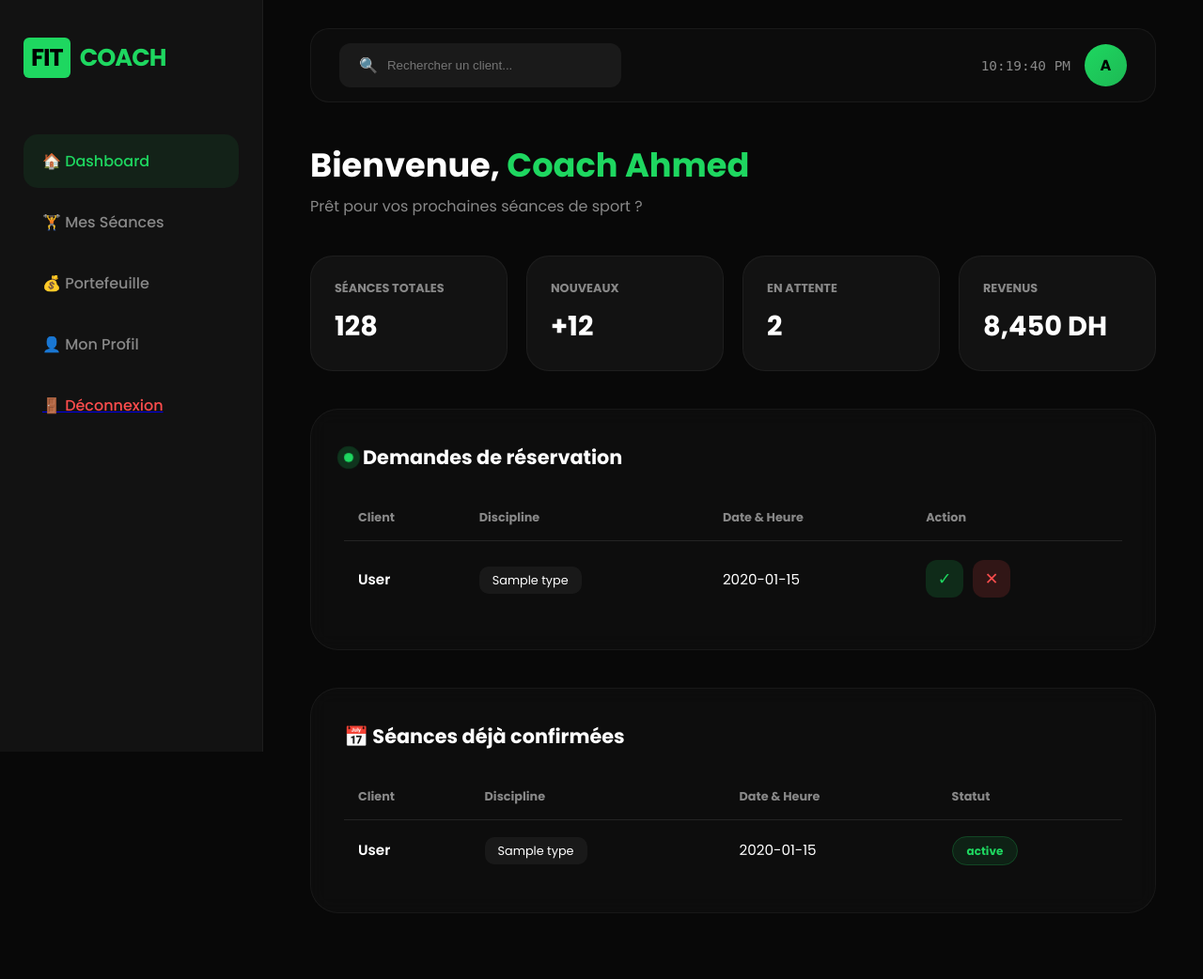
After one commit to ayouberrak/choach_pro, a PHP site: template app/views/coach.view.php in a window 1280 px wide. The commit adds this page. Shown: the whole page at 94% size. Run offline with PHP 8.4, Linux system fonts and the light colour scheme; the template is opened without the code that fills it: most values are stand-ins (such as "Sample title", 1, 10 or a date in 2020).

```diff
--- a/app/models/signupModel.php
+++ b/app/models/signupModel.php
@@ -20,7 +20,7 @@ function insertUser($conn,$nom,$prenom,$email,$password,$id_role){
             'id_role'=>$id_role
     ]);
         if($ress){
-        return $conn->lastInsertId(); // غادي ترجع id صحيح
+        return $conn->lastInsertId();
     }
     return false;
 }
--- /dev/null
+++ b/app/views/coach.view.php
@@ -0,0 +1,234 @@
+<!DOCTYPE html>
+<html lang="fr">
+<head>
+    <meta charset="UTF-8">
+    <meta name="viewport" content="width=device-width, initial-scale=1.0">
+    <title>FitCoach - Dashboard Elite</title>
+    <link href="https://fonts.googleapis.com/css2?family=Poppins:wght@300;400;500;600;700&display=swap" rel="stylesheet">
+    <style>
+        :root {
+            --primary: #1ed760;
+            --bg-dark: #080808;
+            --card-bg: #121212;
+            --text-white: #ffffff;
+            --text-gray: #888888;
+            --danger: #ff4d4d;
+            --border: rgba(255, 255, 255, 0.05);
+            --gradient: linear-gradient(135deg, #1ed760 0%, #1db954 100%);
+        }
+
+        * { margin: 0; padding: 0; box-sizing: border-box; }
+        body { font-family: 'Poppins', sans-serif; background-color: var(--bg-dark); color: var(--text-white); display: flex; min-height: 100vh; overflow-x: hidden; }
+
+        /* --- Sidebar --- */
+        .sidebar { width: 280px; background: var(--card-bg); border-right: 1px solid var(--border); padding: 40px 25px; position: fixed; height: 100vh; z-index: 100; }
+        .logo { font-size: 1.6rem; font-weight: 800; color: var(--primary); letter-spacing: -1px; margin-bottom: 60px; display: flex; align-items: center; gap: 10px; }
+        .logo span { background: var(--primary); color: #000; padding: 2px 8px; border-radius: 6px; }
+
+        .nav-link { padding: 16px 20px; color: var(--text-gray); text-decoration: none; border-radius: 15px; margin-bottom: 8px; display: flex; align-items: center; gap: 15px; transition: 0.4s; cursor: pointer; font-weight: 500; }
+        .nav-link:hover, .nav-link.active { background: rgba(30, 215, 96, 0.08); color: var(--primary); }
+
+        /* --- Main Content --- */
+        .main-content { flex: 1; margin-left: 280px; padding: 30px 50px; }
+
+        /* --- Top Bar --- */
+        .top-bar { display: flex; justify-content: space-between; align-items: center; margin-bottom: 40px; background: rgba(255,255,255,0.02); padding: 15px 30px; border-radius: 20px; border: 1px solid var(--border); }
+        .search-box { background: #1a1a1a; border-radius: 12px; padding: 10px 20px; display: flex; align-items: center; width: 300px; border: 1px solid transparent; transition: 0.3s; }
+        .search-box:focus-within { border-color: var(--primary); }
+        .search-box input { background: none; border: none; color: white; margin-left: 10px; outline: none; width: 100%; }
+        .user-profile { display: flex; align-items: center; gap: 15px; }
+        .user-avatar { width: 45px; height: 45px; background: var(--gradient); border-radius: 50%; display: flex; align-items: center; justify-content: center; font-weight: 700; color: #000; }
+
+        /* --- Welcome Section --- */
+        .welcome-hero { margin-bottom: 40px; }
+        .welcome-hero h1 { font-size: 2.2rem; margin-bottom: 5px; }
+        .welcome-hero span { color: var(--primary); }
+        .digital-clock { font-size: 0.9rem; color: var(--text-gray); font-family: monospace; }
+
+        /* --- Stats Row --- */
+        .stats-row { display: grid; grid-template-columns: repeat(4, 1fr); gap: 20px; margin-bottom: 40px; }
+        .stat-card { background: var(--card-bg); padding: 25px; border-radius: 24px; border: 1px solid var(--border); position: relative; overflow: hidden; }
+        .stat-card::after { content: ''; position: absolute; top: 0; right: 0; width: 5px; height: 100%; background: var(--primary); opacity: 0; transition: 0.3s; }
+        .stat-card:hover::after { opacity: 1; }
+        .stat-card h4 { color: var(--text-gray); font-size: 0.8rem; text-transform: uppercase; margin-bottom: 10px; }
+        .stat-card p { font-size: 1.8rem; font-weight: 700; }
+
+        /* --- Section Container --- */
+        .glass-panel { background: rgba(18, 18, 18, 0.6); backdrop-filter: blur(10px); border-radius: 30px; padding: 35px; border: 1px solid var(--border); margin-bottom: 40px; }
+        .panel-header { display: flex; justify-content: space-between; align-items: center; margin-bottom: 25px; }
+        .panel-header h3 { font-size: 1.3rem; display: flex; align-items: center; gap: 10px; }
+        .pulse-icon { width: 10px; height: 10px; background: var(--primary); border-radius: 50%; box-shadow: 0 0 10px var(--primary); animation: pulse 2s infinite; }
+
+        @keyframes pulse { 0% { transform: scale(0.95); box-shadow: 0 0 0 0 rgba(30, 215, 96, 0.7); } 70% { transform: scale(1); box-shadow: 0 0 0 10px rgba(30, 215, 96, 0); } 100% { transform: scale(0.95); box-shadow: 0 0 0 0 rgba(30, 215, 96, 0); } }
+
+        /* --- Table Style --- */
+        table { width: 100%; border-collapse: collapse; }
+        th { text-align: left; padding: 15px; color: var(--text-gray); font-size: 0.8rem; border-bottom: 1px solid var(--border); }
+        td { padding: 20px 15px; border-bottom: 1px solid var(--border); font-size: 0.95rem; }
+        tr:last-child td { border: none; }
+
+        .client-name { font-weight: 600; color: #fff; }
+        .sport-badge { background: rgba(255,255,255,0.05); padding: 6px 14px; border-radius: 10px; font-size: 0.8rem; }
+
+        /* --- Buttons --- */
+        .btn-group { display: flex; gap: 10px; }
+        .action-btn { width: 40px; height: 40px; border-radius: 12px; border: none; cursor: pointer; display: flex; align-items: center; justify-content: center; transition: 0.3s; font-size: 1.1rem; }
+        .btn-check { background: rgba(30, 215, 96, 0.15); color: var(--primary); }
+        .btn-check:hover { background: var(--primary); color: #000; }
+        .btn-x { background: rgba(255, 77, 77, 0.15); color: var(--danger); }
+        .btn-x:hover { background: var(--danger); color: #fff; }
+
+        .status-pill { padding: 6px 15px; border-radius: 50px; font-size: 0.75rem; font-weight: 700; background: rgba(30, 215, 96, 0.1); color: var(--primary); border: 1px solid rgba(30, 215, 96, 0.2); }
+    </style>
+</head>
+<body>
+
+    <aside class="sidebar">
+        <div class="logo"><span>FIT</span> COACH</div>
+        <div class="nav-link active">🏠 Dashboard</div>
+        <div class="nav-link">🏋️ Mes Séances</div>
+        <div class="nav-link">💰 Portefeuille</div>
+        <div class="nav-link">👤 Mon Profil</div>
+        <a href="../controllers/logoutContrelleur.php"><div class="nav-link" style="margin-top: auto; color: #ff4d4d;">🚪 Déconnexion</div></a>
+    </aside>
+
+    <main class="main-content">
+        <div class="top-bar">
+            <div class="search-box">
+                🔍 <input type="text" placeholder="Rechercher un client...">
+            </div>
+            <div class="user-profile">
+                <div class="digital-clock" id="clock">22:05:37</div>
+                <div class="user-avatar">A</div>
+            </div>
+        </div>
+
+        <div class="welcome-hero">
+            <h1>Bienvenue, <span>Coach Ahmed</span></h1>
+            <p style="color: var(--text-gray);">Prêt pour vos prochaines séances de sport ?</p>
+        </div>
+
+        <div class="stats-row">
+            <div class="stat-card"><h4>Séances Totales</h4><p>128</p></div>
+            <div class="stat-card"><h4>Nouveaux</h4><p>+12</p></div>
+            <div class="stat-card"><h4>En Attente</h4><p id="pending-count">2</p></div>
+            <div class="stat-card"><h4>Revenus</h4><p>8,450 DH</p></div>
+        </div>
+
+        <div class="glass-panel">
+            <div class="panel-header">
+                <h3><div class="pulse-icon"></div> Demandes de réservation</h3>
+            </div>
+            <table>
+                <thead>
+                    <tr>
+                        <th>Client</th>
+                        <th>Discipline</th>
+                        <th>Date & Heure</th>
+                        <th>Action</th>
+                    </tr>
+                </thead>
+                <tbody id="pending-list">
+                    <?php foreach($resutlt as $res): ?>
+                        <tr>
+                            <td class="client-name"><?= $res['fulnameClient']?></td>
+                            <td><span class="sport-badge"><?= $res['type']?></span></td>
+                            <td><?= $res['dateandtime']?></td>
+                            <td>
+                                <div class="btn-group">
+                                    <button class="action-btn btn-check" onclick="confirmRow(this)" title="Confirmer">✓</button>
+                                    <button class="action-btn btn-x" onclick="deleteRow(this)" title="Supprimer">✕</button>
+                                </div>
+                            </td>
+                        </tr>
+                    <?php endforeach ?>
+                </tbody>
+            </table>
+        </div>
+
+        <div class="glass-panel">
+            <div class="panel-header">
+                <h3>📅 Séances déjà confirmées</h3>
+            </div>
+            <table>
+                <thead>
+                    <tr>
+                        <th>Client</th>
+                        <th>Discipline</th>
+                        <th>Date & Heure</th>
+                        <th>Statut</th>
+                    </tr>
+                </thead>
+                <tbody id="confirmed-list">
+                    <?php foreach($resutltAcc as $ress): ?>
+                        <tr>
+                            <td class="client-name"><?= $ress['fulnameClient']?></td>
+                            <td><span class="sport-badge"><?= $ress['type']?></span></td>
+                            <td><?= $ress['dateandtime']?></td>
+                            <td><span class="status-pill"><?= $ress['type_status']?></span></td>
+                        </tr>
+                    <?php endforeach ?>
+                </tbody>
+            </table>
+        </div>
+    </main>
+
+    <script>
+        // Real-time Clock logic
+        function updateClock() {
+            const now = new Date();
+            document.getElementById('clock').innerText = now.toLocaleTimeString();
+        }
+        setInterval(updateClock, 1000);
+        updateClock();
+
+        // Confirmation Logic with Animation
+        function confirmRow(btn) {
+            const row = btn.closest('tr');
+            const confirmedTable = document.getElementById('confirmed-list');
+
+            // Get data
+            const name = row.querySelector('.client-name').innerText;
+            const sport = row.querySelector('.sport-badge').innerText;
+            const time = row.cells[2].innerText;
+
+            // Animate and Remove
+            row.style.transform = "scale(0.8)";
+            row.style.opacity = "0";
+            row.style.transition = "0.4s";
+
+            setTimeout(() => {
+                const newRow = `
+                    <tr>
+                        <td class="client-name">${name}</td>
+                        <td><span class="sport-badge">${sport}</span></td>
+                        <td>${time}</td>
+                        <td><span class="status-pill">SÉANCE VALIDÉE</span></td>
+                    </tr>
+                `;
+                confirmedTable.insertAdjacentHTML('afterbegin', newRow);
+                row.remove();
+
+                // Update stats counter
+                const pending = document.getElementById('pending-count');
+                pending.innerText = Math.max(0, parseInt(pending.innerText) - 1);
+            }, 400);
+        }
+
+        // Delete Logic
+        function deleteRow(btn) {
+            if(confirm("Supprimer cette demande de réservation ?")) {
+                const row = btn.closest('tr');
+                row.style.opacity = "0";
+                row.style.transform = "translateX(-20px)";
+                row.style.transition = "0.3s";
+                setTimeout(() => {
+                    row.remove();
+                    const pending = document.getElementById('pending-count');
+                    pending.innerText = Math.max(0, parseInt(pending.innerText) - 1);
+                }, 300);
+            }
+        }
+    </script>
+</body>
+</html>
```
Also changed, not shown: app/api/sport.api.php (added, +19 -0 lines), app/controllers/coach.conttoleur.php (added, +17 -0 lines), app/controllers/logincontoleur.php (+1 -7 lines), app/controllers/reservationControlleurs.php (+6 -2 lines), app/controllers/selectsportControleurs.php (+44 -2 lines), app/controllers/signupControllers.php (+13 -4 lines), app/models/seacnes.model.php (+20 -4 lines), app/models/sport.models.php (+60 -1 lines), app/views/reservation.view.php (+4 -4 lines), app/views/selectsport.php (+27 -12 lines), public/uploadss/Screenshot from 2025-11-25 19-52-05_1766092474.png (added), public/uploadss/Screenshot from 2025-11-28 19-33-45_1766093041.png (added), public/uploadss/Screenshot from 2025-12-01 15-23-02_1766093103.png (renamed from public/uploadss/Screenshot from 2025-12-01 15-23-02_1765967809.png), public/uploadss/Screenshot from 2025-12-17 01-30-18_1766092847.png (added), 2 more files.
